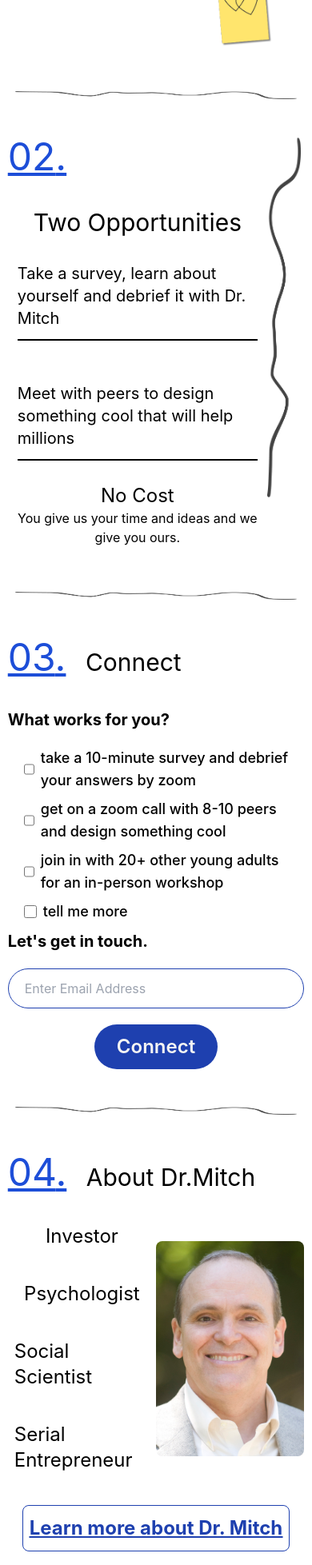
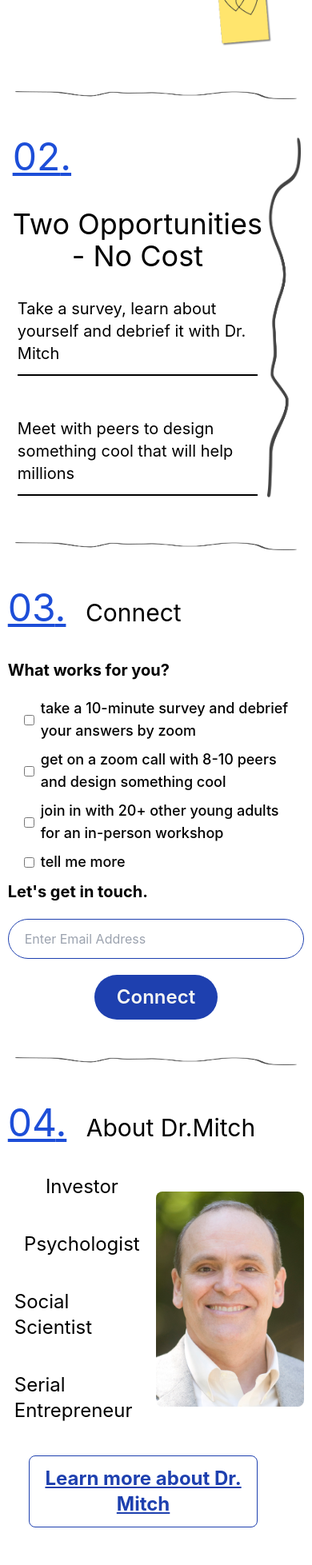
Before and after one commit to Lubwama-Emmanuel/Making_Adults, a React (Create React App) app: page / in a window 390 px wide. Shown: the part 944-2901 px from the top of the page at 80% size. Built offline with nearby package versions, Linux system fonts and the light colour scheme.

Commit message:
feat:(fixed checkboxs)

```diff
--- a/public/index.html
+++ b/public/index.html
@@ -3,7 +3,7 @@
   <head>
     <meta charset="utf-8" />
     <link rel="icon" href="%PUBLIC_URL%/images/vector.svg" />
-    <meta name="viewport" content="width=device-width, initial-scale=1" />
+    <meta name="viewport" content="width=device-width, initial-scale=1.0" />
     <meta name="theme-color" content="#000000" />
     <meta
       name="description"
--- a/src/components/About.jsx
+++ b/src/components/About.jsx
@@ -3,7 +3,7 @@ import Heading from "../ui/Heading";
 import AppSection from "../ui/AppSection";
 
 const scrollToTop = () => {
-  window.scrollTo(0, 0);
+  window.scrollY(0);
 };
 
 // about Mitch section
@@ -31,11 +31,11 @@ export default function About() {
           </div>
         </div>
         <div className="mb-16 flex justify-center">
-          <h2 className="w-[90%] rounded-lg border border-blue-800 py-3 text-center text-2xl font-bold text-blue-800 underline transition-all duration-200 hover:scale-105 sm:w-[30%] sm:py-2">
-            <Link onClick={scrollToTop} to="/mitch">
+          <Link onClick={scrollToTop} to="/mitch">
+            <h3 className="w-[90%] rounded-lg border border-blue-800 py-3 text-center text-2xl font-bold text-blue-800 underline transition-all duration-200 hover:scale-105 sm:w-[30%] sm:py-2">
               Learn more about Dr. Mitch
-            </Link>
-          </h2>
+            </h3>
+          </Link>
         </div>
       </div>
     </AppSection>
--- a/src/components/Contact.jsx
+++ b/src/components/Contact.jsx
@@ -182,7 +182,7 @@ const Checkbox = ({ el, checking }) => {
         value={el.item}
         onChange={(e) => getCheckedValue(e)}
         checked={checking}
-        className="h-4 w-4 transition-all duration-200 focus:outline-none focus:ring focus:ring-blue-600 focus:ring-offset-2"
+        className="sm:h-4 sm:w-4 transition-all duration-200 focus:outline-none focus:ring focus:ring-blue-600 focus:ring-offset-2"
       />
       <label>{el.item}</label>
     </div>
--- a/src/components/HeaderMitch.jsx
+++ b/src/components/HeaderMitch.jsx
@@ -1,15 +1,20 @@
 import { Link } from "react-router-dom";
+
+const scrollToTop = () => {
+  console.log("called");
+  window.scrollTo(0, 0);
+};
 
 export default function HeaderMitch() {
   return (
     <header className="m-auto z-50 py-5 px-2 sm:px-10 top-0 bg-white shadow-sm left-0 right-0 fixed flex justify-between items-center ">
-      <Link to="/">
+      <Link onClick={scrollToTop} to="/">
         <div className="flex items-center">
           <img src="images/vector.svg" alt="logo" />
           <h3 className="text-2xl font-semibold text-red-700">Untangle</h3>
         </div>
       </Link>
-      <Link to={"/"}>
+      <Link onClick={scrollToTop} to={"/"}>
         <p className="text-red-700 text-xl">Back to home</p>
       </Link>
     </header>
--- a/src/components/MobileMenu.jsx
+++ b/src/components/MobileMenu.jsx
@@ -2,7 +2,7 @@ import Links from "../ui/Links";
 
 export default function MobileMenu() {
   return (
-    <div className="bg-stone-100 py-2 text-center">
+    <div className="bg-stone-100 mt-24 py-2 text-center">
       <Links styles={"text-red-700 space-y-3 py-0"} />
     </div>
   );
--- a/src/components/Offer.jsx
+++ b/src/components/Offer.jsx
@@ -48,7 +48,9 @@ export default function Offer() {
             </div> */}
           </div>
           <div className="flex flex-col items-center justify-center sm:hidden">
-            <h3 className="mb-5 text-3xl">Two Opportunities</h3>
+            <h3 className="mb-5 text-center text-4xl">
+              Two Opportunities <br></br> - No Cost
+            </h3>
             <div className="space-y-10">
               <Offers
                 desc={
@@ -61,12 +63,12 @@ export default function Offer() {
                 }
               />
             </div>
-            <div className="mt-7 text-center">
+            {/* <div className="mt-7 text-center">
               <h3 className="text-2xl">No Cost</h3>
               <p className="">
                 You give us your time and ideas and we give you ours.
               </p>
-            </div>
+            </div> */}
           </div>
         </div>
         <div>
--- a/src/ui/Links.jsx
+++ b/src/ui/Links.jsx
@@ -11,13 +11,13 @@ const links = [
   },
   {
     id: 3,
-    item: "About Dr.Mitch",
-    link: "#about",
+    item: "Connect",
+    link: "#contact",
   },
   {
     id: 4,
-    item: "Connect",
-    link: "#contact",
+    item: "About Dr.Mitch",
+    link: "#about",
   },
 ];
 
```
